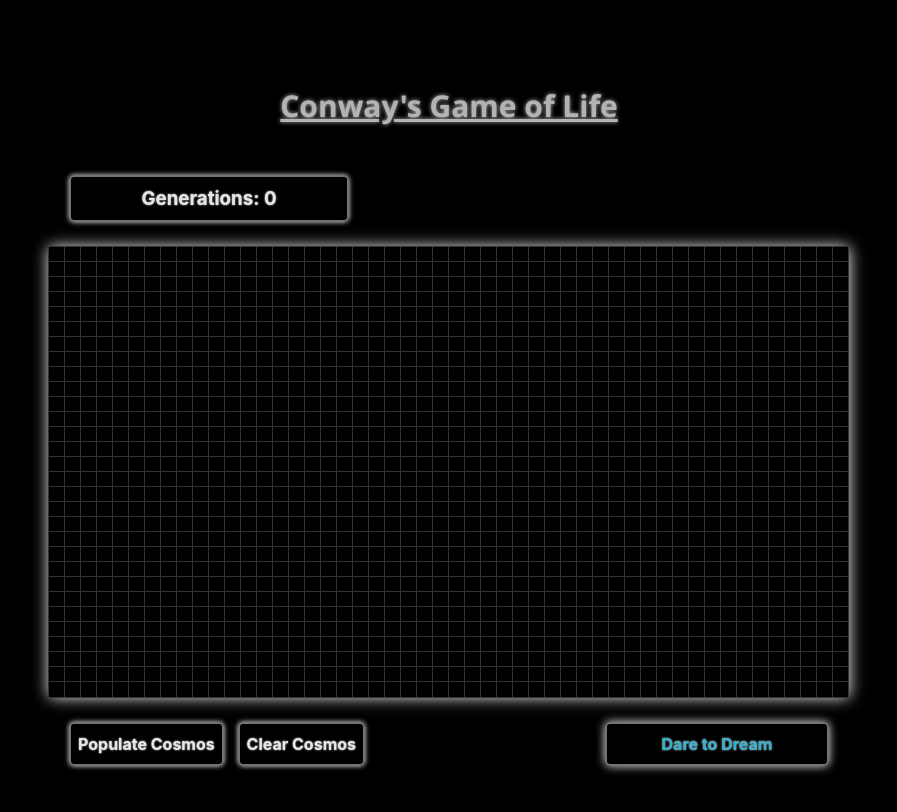
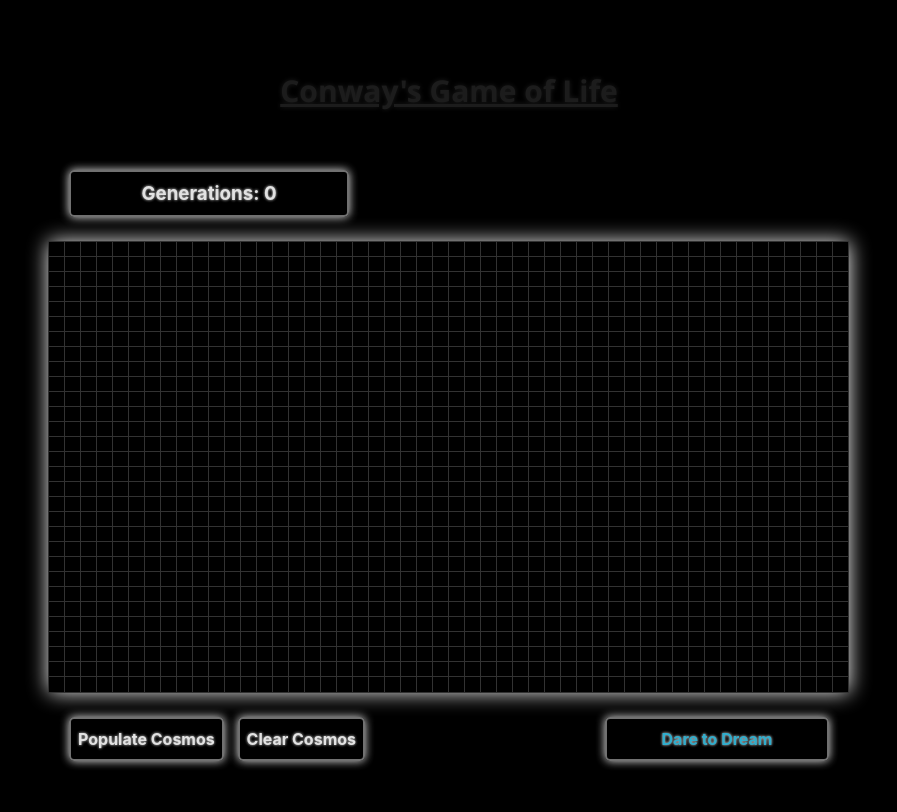
Before and after one commit to cjreitman/Game_of_Life, a React (Create React App) app: page / in a window 1280 px wide. Shown: the top 812 px of the page, without its empty margins (191-1088 px from the left). Built offline with nearby package versions, Linux system fonts and the light colour scheme.

Commit message:
final styling

```diff
--- a/src/App.css
+++ b/src/App.css
@@ -1,49 +1,207 @@
 
 .app {
-  margin-top: 60px;
+  margin-top: 40px;
   display: flex;
   flex-direction: column;
   align-items: center;
-  -webkit-animation: fadein-out 5s; /* Safari, Chrome and Opera > 12.1 */
-  -moz-animation: fadein-out 5s; /* Firefox < 16 */
-  -ms-animation: fadein-out 5s; /* Internet Explorer */
-  -o-animation: fadein-out 5s; /* Opera < 12.1 */
-  animation: fadein-out 5s;
+  animation-delay: 30s;
+  -webkit-animation: fadeinflicker 6s; /* Safari, Chrome and Opera > 12.1 */
+  -moz-animation: fadeinflicker 6s; /* Firefox < 16 */
+  -ms-animation: fadeinflicker 6s; /* Internet Explorer */
+  -o-animation: fadeinflicker 6s; /* Opera < 12.1 */
+  animation: fadeinflicker 6s;
+
 }
 
 .game-header {
-  margin-top: 25px;
-  font-size: 21px;
+  margin-top: 70px;
+  text-align: center;
+  color: white;
+  font-family: "Segoe UI", "Roboto", "Oxygen", "Ubuntu", "Cantarell", "Fira Sans", "Droid Sans", "Helvetica Neue", sans-serif;
+  font-weight: bold;
+  margin-bottom: 20px;
+  font-size: 30px;
+  text-shadow: 0px 0px 5px white;
+  text-decoration: underline;
+  /* animation-delay: 30s; */
+  -webkit-animation: fadein 15s; /* Safari, Chrome and Opera > 12.1 */
+  -moz-animation: fadein 15s; /* Firefox < 16 */
+  -ms-animation: fadein 15s; /* Internet Explorer */
+  -o-animation: fadein 15s; /* Opera < 12.1 */
+  animation: fadein 15s;
+
+}
+
+.instructions {
+  margin-top: 50px;
+  font-size: 18px;
+  text-align: center;
+  color: white;
+  font-family: "Segoe UI", "Roboto", "Oxygen", "Ubuntu", "Cantarell", "Fira Sans", "Droid Sans", "Helvetica Neue", sans-serif;
+  font-weight: bold;
+  text-shadow: 0px 0px 4px white;
+  -webkit-animation: fadeinslow 20s; /* Safari, Chrome and Opera > 12.1 */
+  -moz-animation: fadeinslow 20s; /* Firefox < 16 */
+  -ms-animation: fadeinslow 20s; /* Internet Explorer */
+  -o-animation: fadeinslow 20s; /* Opera < 12.1 */
+  animation: fadeinslow 20s;
+}
+
+.instructions1 {
+  font-size: 18px;
   text-align: center;
   color: white;
   color: white;
   font-family: "Segoe UI", "Roboto", "Oxygen", "Ubuntu", "Cantarell", "Fira Sans", "Droid Sans", "Helvetica Neue", sans-serif;
   font-weight: bold;
-  margin-bottom: 30px;
-  font-size: 30px;
   text-shadow: 0px 0px 4px white;
-  text-decoration: underline;
-  -webkit-animation: fadein-out 12s; /* Safari, Chrome and Opera > 12.1 */
-  -moz-animation: fadein-out 12s; /* Firefox < 16 */
-  -ms-animation: fadein-out 12s; /* Internet Explorer */
-  -o-animation: fadein-out 12s; /* Opera < 12.1 */
-  animation: fadein-out 12s;
+  -webkit-animation: fadeinslow 30s; /* Safari, Chrome and Opera > 12.1 */
+  -moz-animation: fadeinslow 30s; /* Firefox < 16 */
+  -ms-animation: fadeinslow 30s; /* Internet Explorer */
+  -o-animation: fadeinslow 30s; /* Opera < 12.1 */
+  animation: fadeinslow 30s;
 }
 
-@keyframes fadein-out {
+.instructions2 {
+  font-size: 18px;
+  text-align: center;
+  color: white;
+  color: white;
+  font-family: "Segoe UI", "Roboto", "Oxygen", "Ubuntu", "Cantarell", "Fira Sans", "Droid Sans", "Helvetica Neue", sans-serif;
+  font-weight: bold;
+  text-shadow: 0px 0px 4px white;
+  -webkit-animation: fadeinslow 35s; /* Safari, Chrome and Opera > 12.1 */
+  -moz-animation: fadeinslow 40s; /* Firefox < 16 */
+  -ms-animation: fadeinslow 40s; /* Internet Explorer */
+  -o-animation: fadeinslow 40s; /* Opera < 12.1 */
+  animation: fadeinslow 40s;
+}
+
+/* these are the instructions for the app */
+@keyframes fadeinflicker {
   0% {
+    opacity: 0
+  }
+
+  5% {
+    opacity: .6
+  }
+
+  10% {
+    opacity: .3
+  }
+
+  20% {
+    opacity: .5
+  }
+
+  100% {
+    opacity: 1
+  }
+}
+
+/* Firefox < 16 */
+@-moz-keyframes fadeinflicker {
+  0% {
+    opacity: 0
+  }
+
+  10% {
+    opacity: .6
+  }
+
+  15% {
+    opacity: .3
+  }
+
+  100% {
+    opacity: 1
+  }
+}
+
+/* Safari, Chrome and Opera > 12.1 */
+@-webkit-keyframes fadeinflicker {
+  0% {
+    opacity: 0
+  }
+
+  10% {
+    opacity: .6
+  }
+
+  15% {
+    opacity: .3
+  }
+
+  100% {
+    opacity: 1
+  }
+}
+
+/* Internet Explorer */
+@-ms-keyframes fadeinflicker {
+  0% {
+    opacity: 0
+  }
+
+  10% {
+    opacity: .6
+  }
+
+  15% {
+    opacity: .3
+  }
+
+  100% {
+    opacity: 1
+  }
+}
+
+/* Opera < 12.1 */
+@-o-keyframes fadeinflicker {
+  0% {
+    opacity: 0
+  }
+
+  10% {
+    opacity: .6
+  }
+
+  15% {
+    opacity: .3
+  }
+
+  100% {
+    opacity: 1
+  }
+}
+
+
+
+
+
+/* These are the frames for the instructions on the bottom */
+@keyframes fadeinslow {
+  0% {
+    opacity: 0
+  }
+
+  40% {
     opacity: 0
   }
 
   100% {
     opacity: 1
   }
-
 }
 
 /* Firefox < 16 */
-@-moz-keyframes fadein-out {
+@-moz-keyframes fadeinslow {
   0% {
+    opacity: 0
+  }
+
+  40% {
     opacity: 0
   }
 
@@ -53,7 +211,85 @@
 }
 
 /* Safari, Chrome and Opera > 12.1 */
-@-webkit-keyframes fadein-out {
+@-webkit-keyframes fadeinslow {
+  0% {
+    opacity: 0
+  }
+
+  40% {
+    opacity: 0
+  }
+
+  100% {
+    opacity: 1
+  }
+}
+
+/* Internet Explorer */
+@-ms-keyframes fadeinslow {
+  0% {
+    opacity: 0
+  }
+
+  40% {
+    opacity: 0
+  }
+
+  100% {
+    opacity: 1
+  }
+}
+
+/* Opera < 12.1 */
+@-o-keyframes fadeinslow {
+  0% {
+    opacity: 0
+  }
+
+  40% {
+    opacity: 0
+  }
+
+  100% {
+    opacity: 1
+  }
+}
+
+
+
+
+/* for the header */
+@keyframes fadein {
+  0% {
+    opacity: 0
+  }
+
+  25% {
+    opacity: 0
+  }
+
+  100% {
+    opacity: 1
+  }
+}
+
+/* Firefox < 16 */
+@-moz-keyframes fadein {
+  0% {
+    opacity: 0
+  }
+
+  25% {
+    opacity: 0
+  }
+
+  100% {
+    opacity: 1
+  }
+}
+
+/* Safari, Chrome and Opera > 12.1 */
+@-webkit-keyframes fadein {
   0% {
     opacity: 0
   }
@@ -64,8 +300,12 @@
 }
 
 /* Internet Explorer */
-@-ms-keyframes fadein-out {
+@-ms-keyframes fadein {
   0% {
+    opacity: 0
+  }
+
+  25% {
     opacity: 0
   }
 
@@ -75,8 +315,12 @@
 }
 
 /* Opera < 12.1 */
-@-o-keyframes fadein-out {
+@-o-keyframes fadein {
   0% {
+    opacity: 0
+  }
+
+  25% {
     opacity: 0
   }
 
--- a/src/App.js
+++ b/src/App.js
@@ -5,11 +5,14 @@ import './App.css';
 function App() {
   return (
     <div>
-
-      <div className="app">
-        <h1 className="game-header">Conway's Game of Life</h1>
-        <Cosmos/>
-      </div>
+      <h1 className="game-header">Conway's Game of Life</h1>
+        <div className="app">
+          <Cosmos/>
+        </div>
+      <p className="instructions" > The Game of Life is a cellular automaton </p>
+      <p className="instructions1" > Cells live and die based on how many neighbors they have </p>
+      <p className="instructions2" > Click individual cells or Populate Cosmos to design a game </p>
+      <p className="instructions2" > Dare to Dream to see the Game in action </p>
     </div>
   );
 }
--- a/src/frontend/css.css
+++ b/src/frontend/css.css
@@ -2,7 +2,7 @@
 .grid {
   width: auto;
   height: auto;
-  box-shadow: 0px 0px 15px white;
+  box-shadow: 0px 0px 20px white;
   background: black;
   display: flex;
   flex-wrap: wrap;
@@ -67,7 +67,7 @@
   border-radius: 5px;
   box-shadow: 0px 0px 10px white;
   opacity: .9;
-  text-shadow: 0px 0px 2px white;
+  text-shadow: 0px 0px 3px white;
   width: 200px;
   color: #38c4e7;
 }
@@ -80,17 +80,17 @@
   border: 2px solid grey;
   padding: 10px;
   border-radius: 5px;
-  box-shadow: 0px 0px 5px white;
+  box-shadow: 0px 0px 10px white;
   opacity: .9;
   width: 32%;
-  text-shadow: 0px 0px 2px white;
+  text-shadow: 0px 0px 3px white;
 }
 
 .button {
   border: 2px solid grey;
   padding: 7px;
   border-radius: 5px;
-  box-shadow: 0px 0px 5px white;
+  box-shadow: 0px 0px 10px white;
   opacity: .9;
-  text-shadow: 0px 0px 2px white;
+  text-shadow: 0px 0px 3px white;
 }
```
